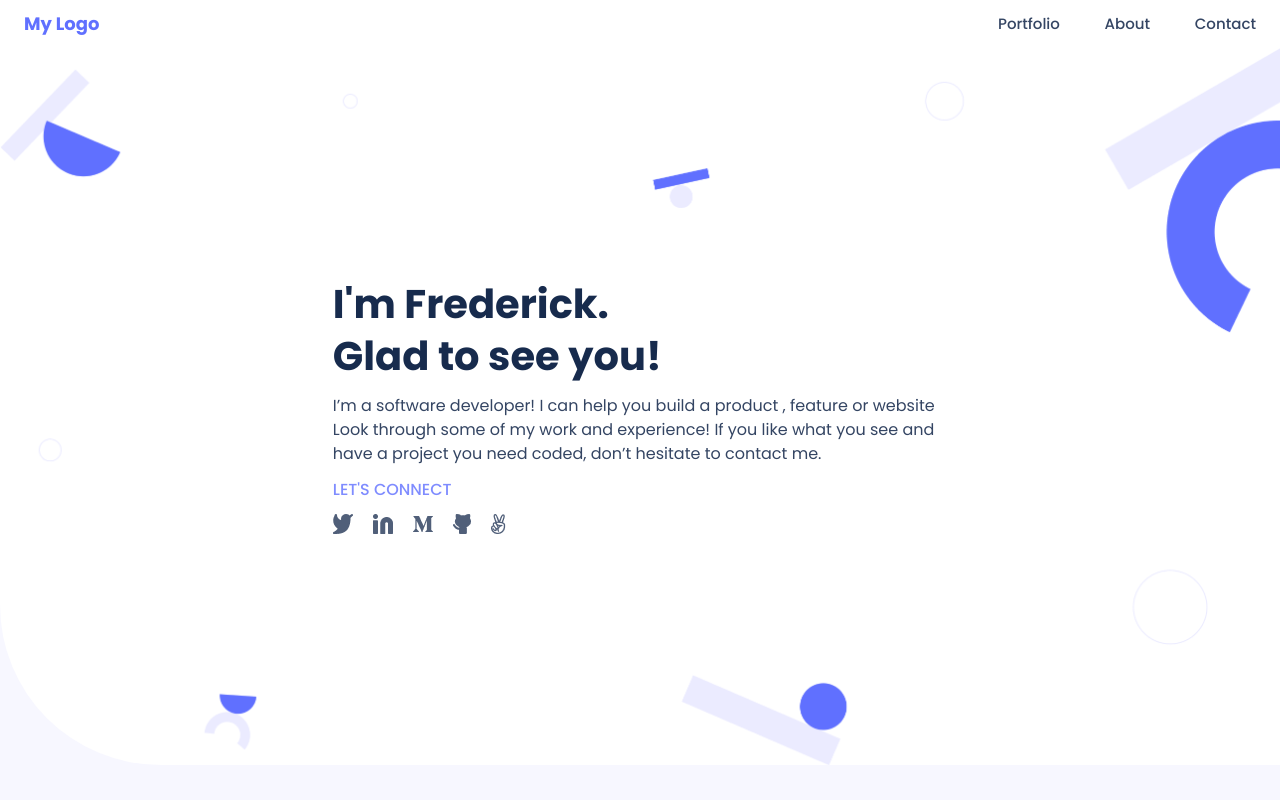
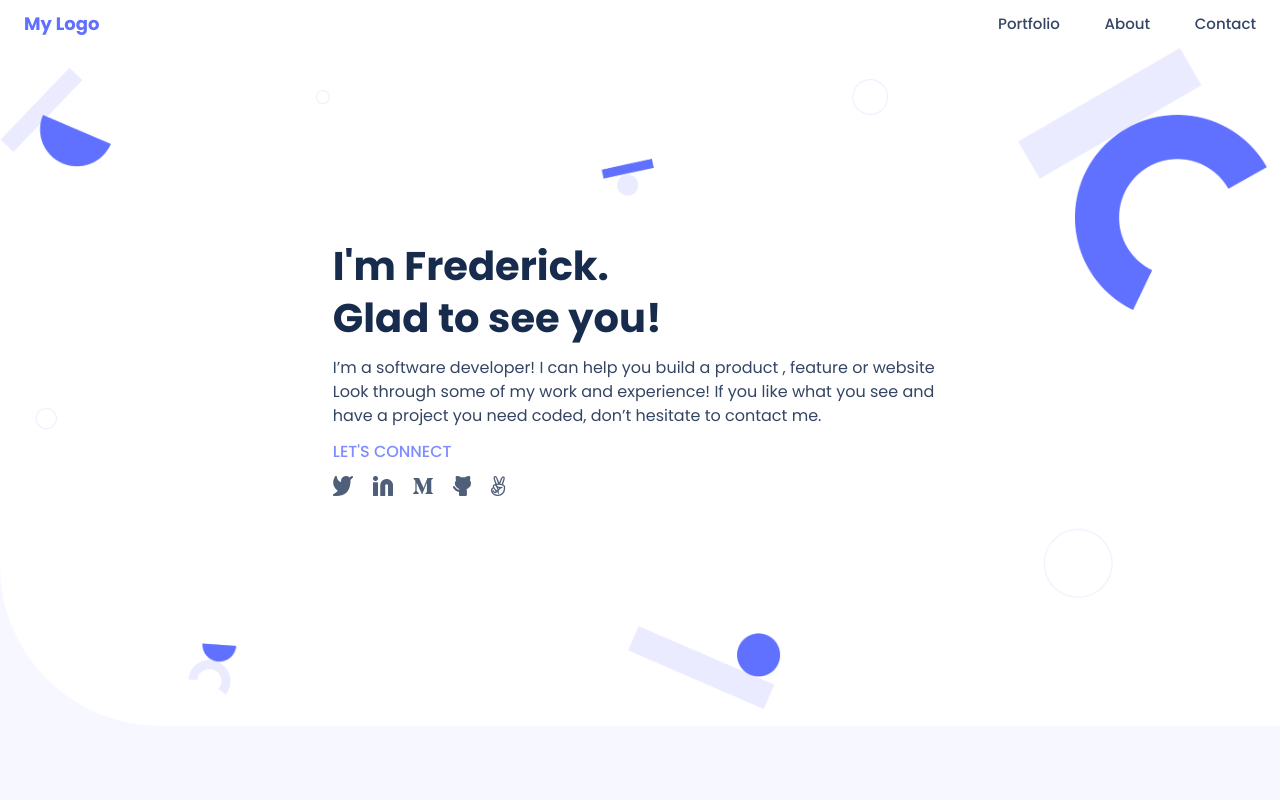
Before and after one commit to Frederick-Ye/portfolio-project, a website: page index.html in a window 1280 px wide. Shown: the top 800 px of the page. Drawn offline with Linux system fonts and the light colour scheme.

Commit message:
fix background

```diff
--- a/style.css
+++ b/style.css
@@ -425,11 +425,12 @@ form button {
 
   .hero {
     background-image: url(./images/Header\ bg@2x.png);
-    background-size: cover;
+    background-size: contain;
+    background-repeat: no-repeat;
     background-color: #fff;
     border-bottom-left-radius: 10rem;
     gap: 0.75rem;
-    padding: 18% 26%;
+    padding: 15% 26% 18% 26%;
     width: 100%;
     height: auto;
   }
```
